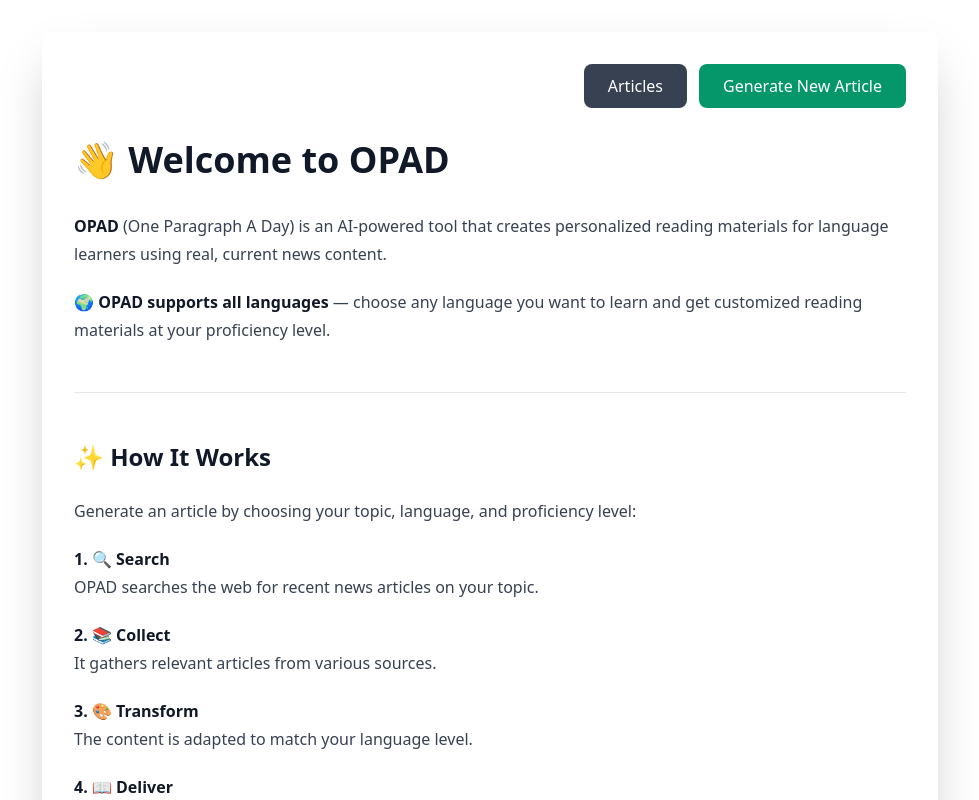
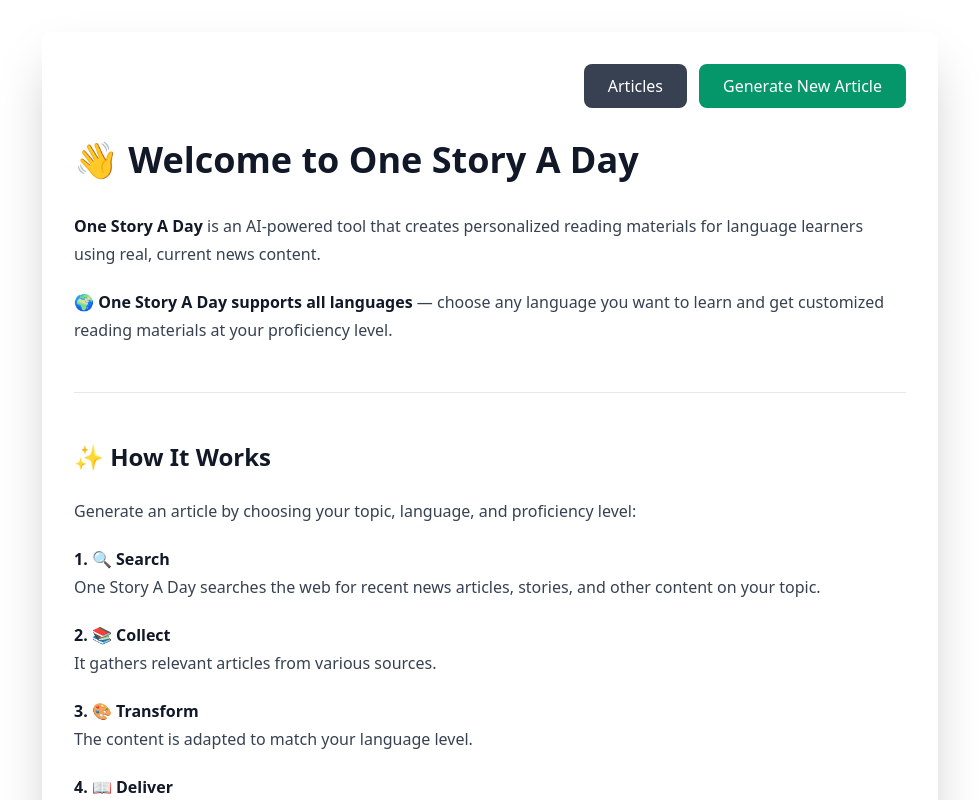
Before and after one commit to seung-gu/opad, a Next.js app in the folder src/web/: page / in a window 1280 px wide. Shown: the top 800 px of the page, without its empty margins (150-1129 px from the left). Built offline with nearby package versions, Linux system fonts and the light colour scheme.

Commit message:
update: rename OPAD to One Story A Day and enhance welcome message

```diff
--- a/src/web/app/page.tsx
+++ b/src/web/app/page.tsx
@@ -33,11 +33,11 @@ export default function Home() {
 
     // If no article_id, show welcome message
     if (!targetArticleId) {
-      const welcomeMessage = `# 👋 Welcome to OPAD
+      const welcomeMessage = `# 👋 Welcome to One Story A Day
 
-**OPAD** (One Paragraph A Day) is an AI-powered tool that creates personalized reading materials for language learners using real, current news content.
+**One Story A Day** is an AI-powered tool that creates personalized reading materials for language learners using real, current news content.
 
-🌍 **OPAD supports all languages** — choose any language you want to learn and get customized reading materials at your proficiency level.
+🌍 **One Story A Day supports all languages** — choose any language you want to learn and get customized reading materials at your proficiency level.
 
 ---
 
@@ -46,7 +46,7 @@ export default function Home() {
 Generate an article by choosing your topic, language, and proficiency level:
 
 **1. 🔍 Search**
-OPAD searches the web for recent news articles on your topic.
+One Story A Day searches the web for recent news articles, stories, and other content on your topic.
 
 **2. 📚 Collect**
 It gathers relevant articles from various sources.
@@ -57,7 +57,7 @@ The content is adapted to match your language level.
 **4. 📖 Deliver**
 You receive a customized study resource ready to use.
 
-Instead of outdated textbooks, get **real, current news content** tailored to your learning needs. 🚀
+Instead of outdated textbooks, get **real, current news content, stories, and other content** tailored to your learning needs. 🚀
 
 ---
 
```
